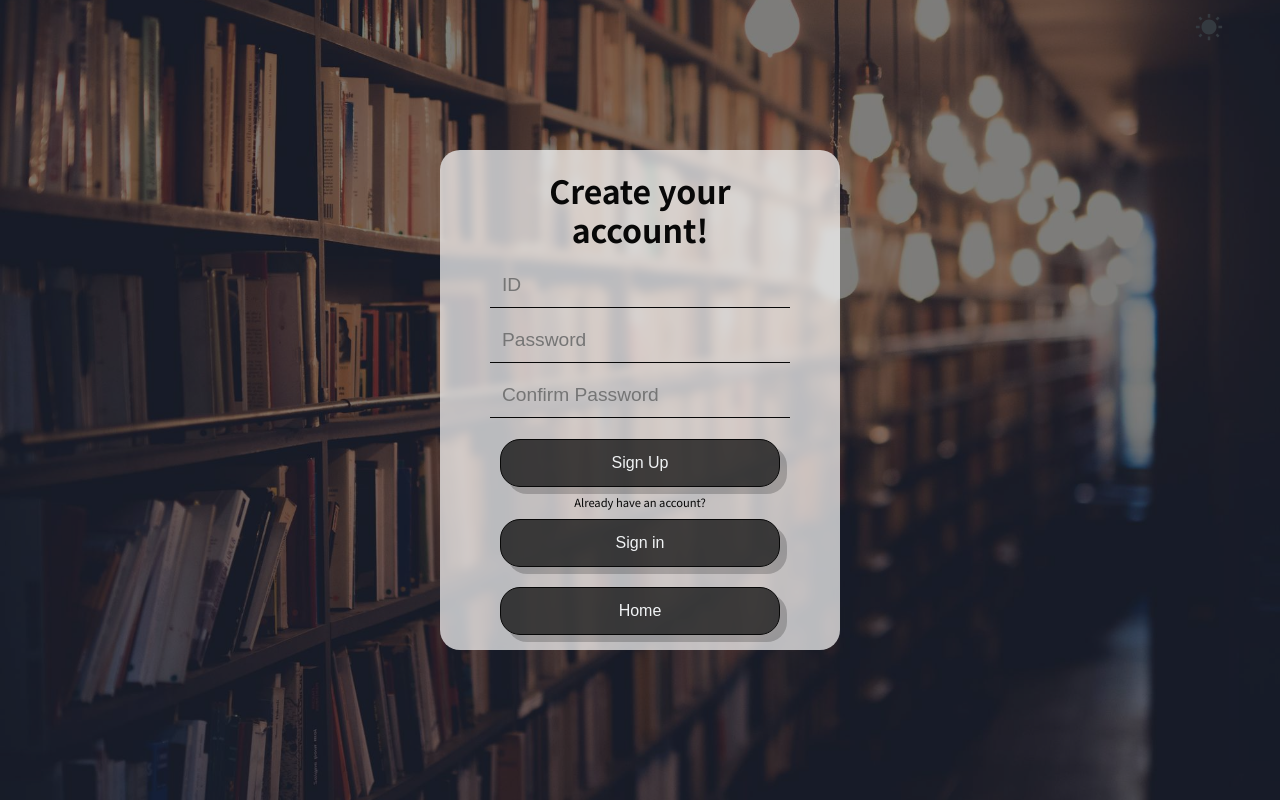
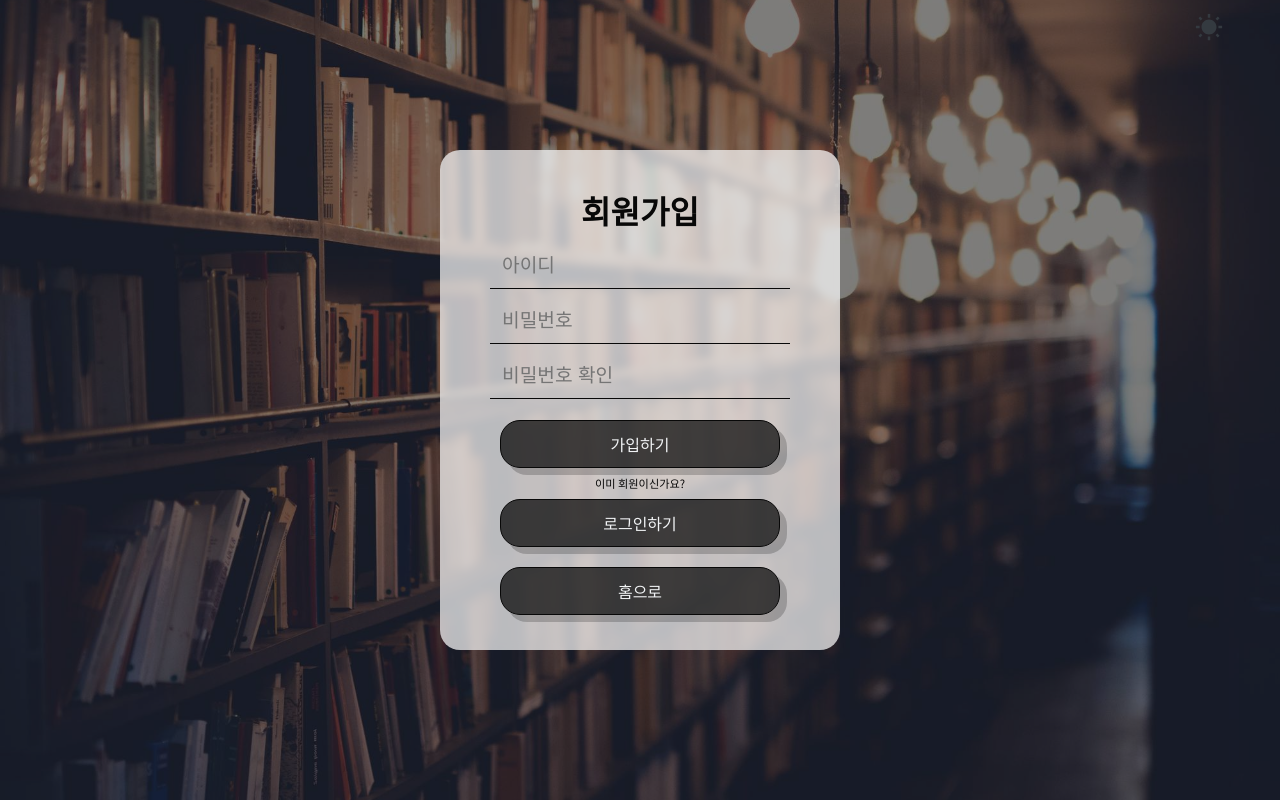
Before and after one commit to Globalkmaria/bookmemo, a React (Create React App) app: page /signup in a window 1280 px wide. Built offline with nearby package versions, Linux system fonts and the light colour scheme.

Commit message:
[Edit] loginpage,signinpage - en -> kr

```diff
--- a/src/components/Login/Login.js
+++ b/src/components/Login/Login.js
@@ -21,7 +21,7 @@ function Login() {
     <div className="login">
       <form className="login-form" action="submit" onSubmit={onSubmit}>
         <fieldset>
-          <legend>LOGIN</legend>
+          <legend>Bookmemo</legend>
           <div className="id-box form-input">
             <label htmlFor="id">
               <BsFillPersonFill />
@@ -32,7 +32,7 @@ function Login() {
               name="id"
               value={input.id}
               onChange={onChange}
-              placeholder="ID"
+              placeholder="아이디"
             />
           </div>
           <div className="password-box form-input">
@@ -45,21 +45,21 @@ function Login() {
               value={input.password}
               onChange={onChange}
               name="password"
-              placeholder="PASSWORD"
+              placeholder="비밀번호"
             />
           </div>
           <div className="btn-grounp">
             <button className="form-button btn" onSubmit={onSubmit}>
-              Sign in
+              로그인
             </button>
             <Link to="/signup">
               <button type="button" className="form-button btn">
-                Sign Up
+                회원가입
               </button>
             </Link>
             <Link to="/">
               <button type="button" className="form-button btn">
-                Home
+                홈으로
               </button>
             </Link>
           </div>
--- a/src/components/Signup/SignupComponent.js
+++ b/src/components/Signup/SignupComponent.js
@@ -38,9 +38,7 @@ function SignupComponent() {
     <div className="signup">
       <form action="submit" onSubmit={onSubmit}>
         <fieldset>
-          <legend>
-            Create your <br /> account!
-          </legend>
+          <legend>회원가입</legend>
           <div className="id-box form-input">
             {/* <label htmlFor="id"></label> */}
             <input
@@ -49,7 +47,7 @@ function SignupComponent() {
               name="id"
               value={input.id}
               onChange={onChange}
-              placeholder="ID"
+              placeholder="아이디"
             />
           </div>
           <div className="password-box form-input">
@@ -60,7 +58,7 @@ function SignupComponent() {
               value={input.password}
               onChange={onChange}
               name="password"
-              placeholder="Password"
+              placeholder="비밀번호"
             />
           </div>
           <div className="password-box form-input">
@@ -71,24 +69,26 @@ function SignupComponent() {
               value={input.checkPassword}
               onChange={onCheck}
               name="checkPassword"
-              placeholder="Confirm Password"
+              placeholder="비밀번호 확인"
             />
           </div>
-          <p className={`repeat ${check}`}>Passwords must match</p>
+          <p className={`repeat ${check}`}>
+            비밀번호가 일치하는지 확인해주세요
+          </p>
           <div className="btn-grounp">
             <button
               type="submit"
               className="form-button btn"
               onSubmit={onSubmit}
             >
-              Sign Up
+              가입하기
             </button>
-            <p>Already have an account?</p>
+            <p>이미 회원이신가요?</p>
             <Link to="/login">
-              <button className="form-button btn">Sign in</button>
+              <button className="form-button btn">로그인하기</button>
             </Link>
             <Link to="/">
-              <button className="form-button btn">Home</button>
+              <button className="form-button btn">홈으로</button>
             </Link>
           </div>
         </fieldset>
```
